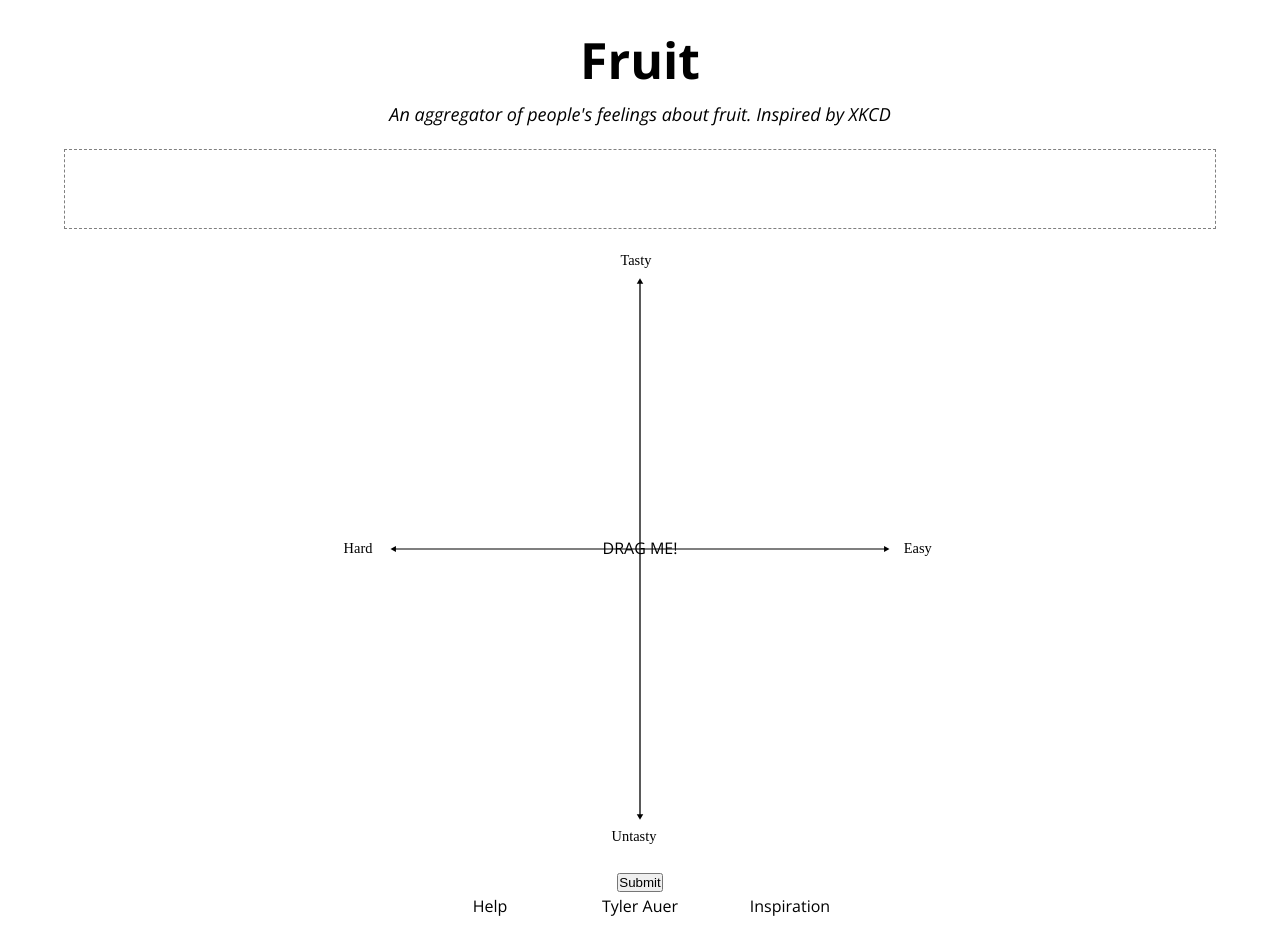
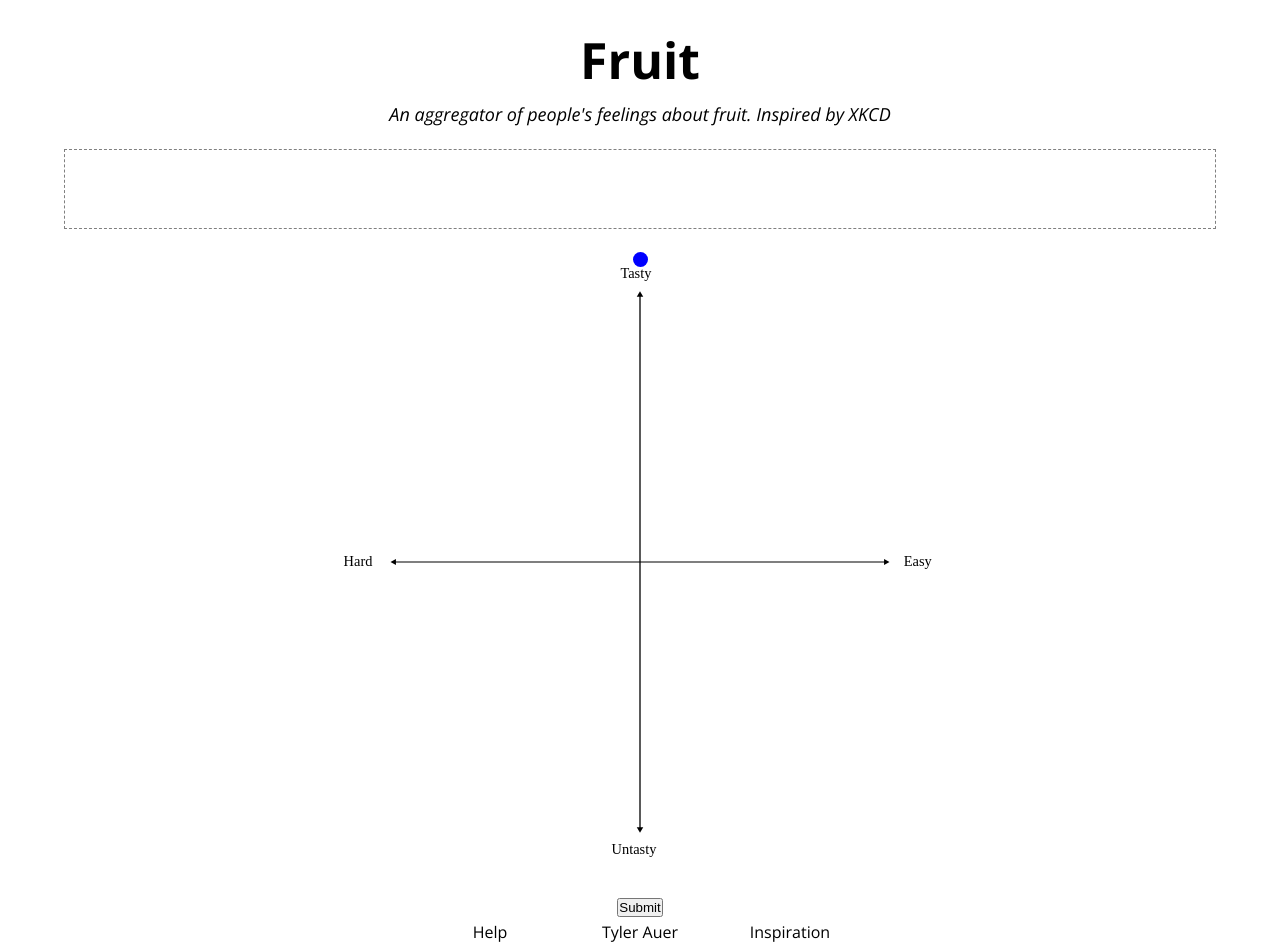
Before and after one commit to TylerAuer/fruit, a React (Create React App) app: page / in a window 1280 px wide. Before the commit the page ends 920 px from the top, so only its background shows below. Built offline with nearby package versions, Linux system fonts and the light colour scheme.

Commit message:
make Fruit component

```diff
--- a/src/App.js
+++ b/src/App.js
@@ -1,8 +1,9 @@
 import React, { useState } from 'react';
+import Fruit from './components/Fruit';
 
 const App = () => {
   // null while not on the plane
-  const [apple, setApple] = useState(null);
+  const [apple, setApple] = useState({ easy: null, tasty: null });
 
   return (
     <div className="App">
@@ -15,7 +16,12 @@ const App = () => {
       <main className="app">
         <div className="app__unranked-fruit-holder"></div>
         <div className="app__plane">
-          <div className="app__axis">DRAG ME!</div>
+          <Fruit
+            name={'apple'}
+            img={''}
+            location={apple}
+            setLocation={setApple}
+          />
         </div>
         <button className="app__submit">Submit</button>
       </main>
--- /dev/null
+++ b/src/components/Fruit.js
@@ -0,0 +1,16 @@
+import React from 'react';
+
+//<Fruit name={''} img={''} location={apple} setLocation={setApple} />;
+
+const Fruit = (props) => {
+  // location
+
+  return (
+    <div className="fruit">
+      <div className={`fruit__dot fruit__dot--${props.name}`}></div>
+      <img src="" alt="" className="fruit__svg" />
+    </div>
+  );
+};
+
+export default Fruit;
--- a/src/index.scss
+++ b/src/index.scss
@@ -54,6 +54,9 @@ body {
     max-width: 75vh;
     margin: 2rem auto;
     background-image: url('./img/axis.svg');
+    background-position: center;
+    background-repeat: no-repeat;
+    background-size: auto;
   }
 
   &__plane:after {
@@ -70,6 +73,16 @@ body {
   }
 
   &__submit {
+  }
+}
+
+.fruit {
+  &__dot {
+    width: 1.5rem;
+    height: 1.5rem;
+    background-color: blue;
+    border-radius: 50%;
+    display: inline-block;
   }
 }
 
```
Also changed, not shown: 2 other files (tests, documents, lock files or other folders).
